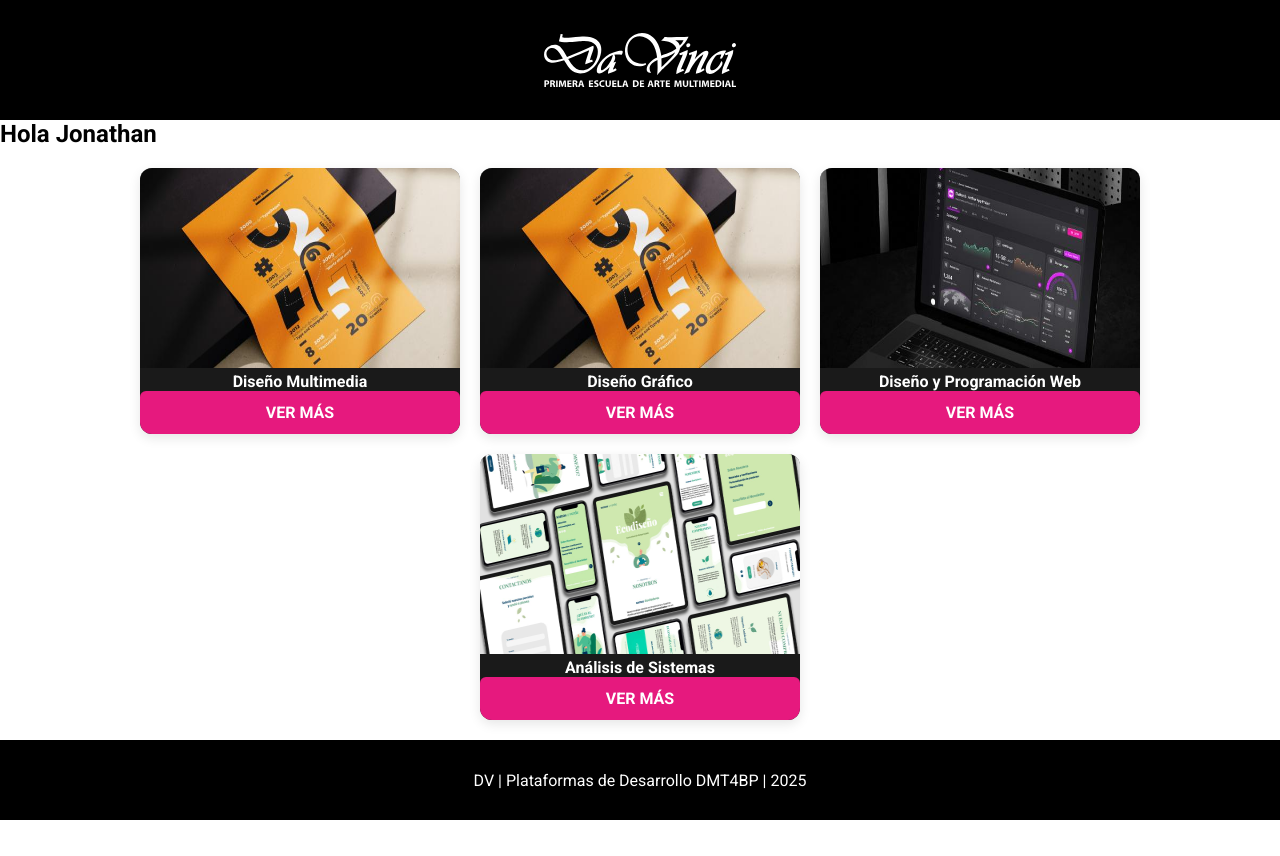
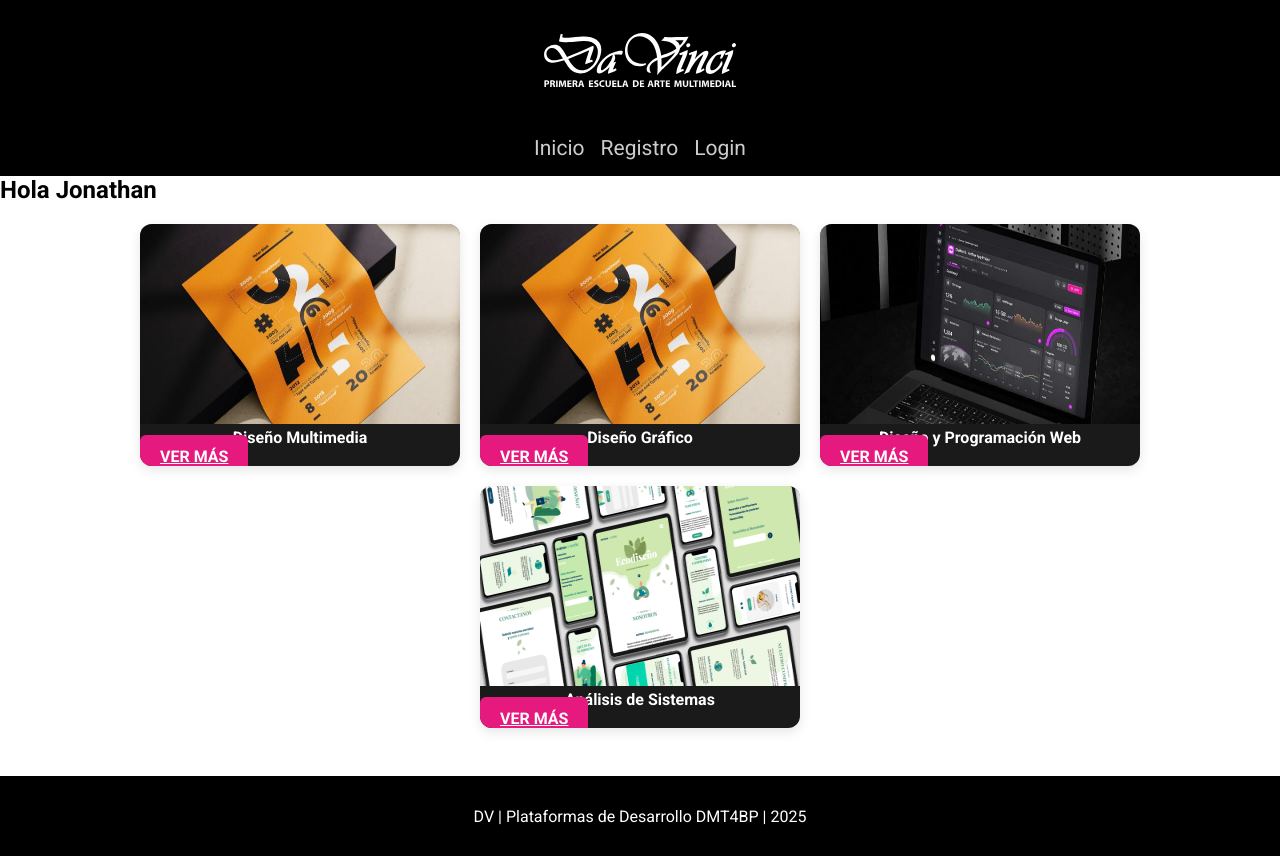
Before and after one commit to jonathancruzdev/-dmt4abp-plataformas25, a PHP site: page / in a window 1280 px wide. Before the commit the page ends 820 px from the top, so only its background shows below. Run offline with PHP 8.4, Linux system fonts and the light colour scheme; data comes from the database, SQL or seed files in the repository.

Commit message:
Semana 12 - Página mastro y Detalle

```diff
--- a/semana_12/index.php
+++ b/semana_12/index.php
@@ -1,7 +1,7 @@
 <?php
   require_once("conexion.php");
   require_once("secciones/header.php");
-
+  require_once("secciones/nav.php");
   require_once("secciones/home.php");
 
   require_once("secciones/footer.php");
--- a/semana_12/secciones/home.php
+++ b/semana_12/secciones/home.php
@@ -6,14 +6,7 @@
         $resultado = mysqli_query($conexion, $sql);
         // Formateamos los datos
         $carreras = mysqli_fetch_all( $resultado, MYSQLI_ASSOC);
-/*
-        $carreras = [
-            [ "nombre" => "Cine", "imagen" => "images/cine.jpg", "nombre" => "s" ],
-            [ "nombre" => "Diseño Gráfico", "imagen" => "images/grafico.jpg" ],
-            [ "nombre" => "Diseño Web", "imagen" => "images/web.jpg" ],
-            [ "nombre" => "Video Juegos", "imagen" => "images/juegos.jpg" ],
-            [ "nombre" => "Analista de Sistemas", "imagen" => "images/sistemas.jpg" ]
-        ]; */
+
         // Array Asociativo
         $usuario = [
             "nombre" => "Jonathan",
@@ -27,6 +20,7 @@
         <div class="card-container">
             <?php
                 for($i=0; $i<4; $i++){
+                    $id_carrera = $carreras[$i]["id_carrera"];
                     $nombre = $carreras[$i]["nombre"];
                     $imgUrl = $carreras[$i]["imagen"];
                     echo("<div class='info-card'>
@@ -35,7 +29,7 @@
                                 </div>
                             <div class='card-content'>
                                 <h4 class='text-white'> $nombre </h4>
-                                <button class='register-button'>Ver más</button>
+                                <a href='detalle.php?id=$id_carrera' class='register-button'>Ver más</a>
                             </div>
                             </div>");
                 }
--- /dev/null
+++ b/semana_12/secciones/nav.php
@@ -0,0 +1,13 @@
+<nav>
+    <ul>
+        <li>
+            <a href="index.php">Inicio</a>
+        </li>
+        <li>
+            <a href="registro.php">Registro</a>
+        </li>
+        <li>
+            <a href="login.php">Login</a>
+        </li>
+    </ul>
+</nav>
--- a/semana_12/style.css
+++ b/semana_12/style.css
@@ -26,6 +26,28 @@
 
 header .logo {
     width: 15%;
+}
+
+nav {
+  background-color: #000000;
+  padding: 16px;
+}
+
+nav ul {
+  list-style: none;
+  display: flex;
+  justify-content: center;
+  gap: 16px;
+}
+
+nav ul li a {
+  color: #ccc;
+  text-decoration: none;
+  font-size: 21px
+}
+
+nav ul li a:hover{
+  border-bottom: 4px solid teal;
 }
 
 main {
```
Also changed, not shown: semana_12/detalle.php (added, +31 -0 lines), semana_12/registro.php (added, +24 -0 lines), semana_12/README.md (added).
